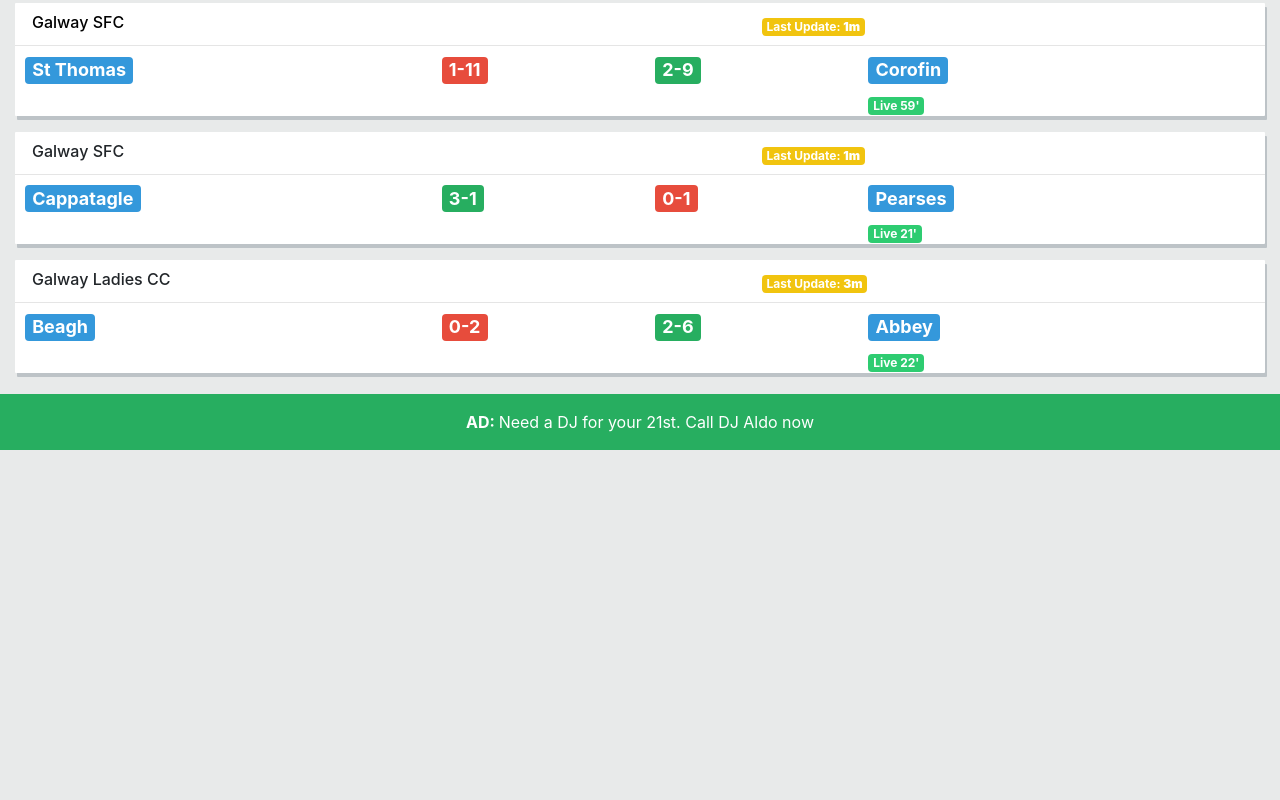
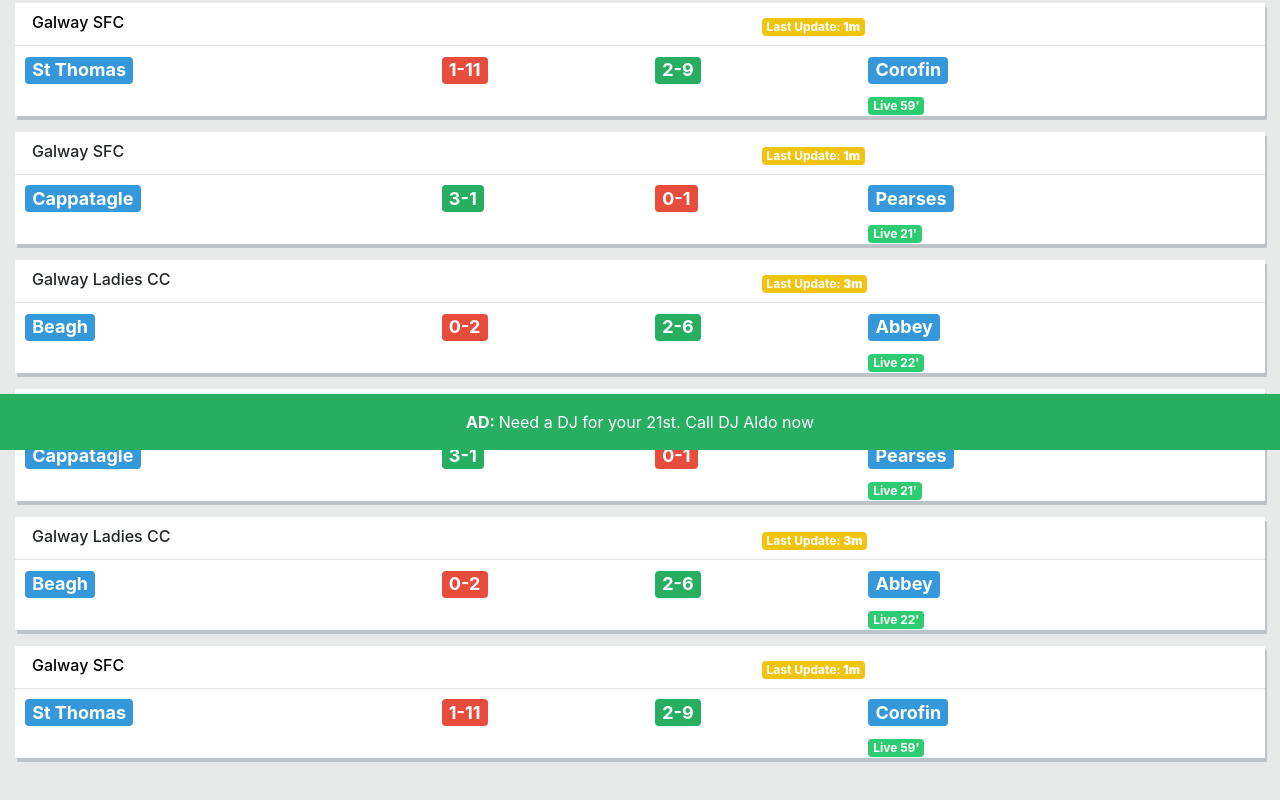
Before and after one commit to DiarmuidBeirne/GAASportsAppProto, a website: page index.html in a window 1280 px wide. Shown: the part 350-1150 px from the top of the page. Before the commit the page ends 800 px from the top, so only its background shows below. Drawn offline with Linux system fonts and the light colour scheme.

Commit message:
added more matches for video

```diff
--- a/index.html
+++ b/index.html
@@ -248,7 +248,126 @@
 		</div>
 	</div>
 </div>
+
+             <!-- Match 3 -->
+
+        <div class="match-container">
+	<div class="row top-row" >
+		<div class="col-7 league-name">
+			<h6 class="">
+				Galway SFC
+			</h6>
+		</div>
+		<div class="col-5">
+            <span class="badge badge-light update-badge">Last Update: <b>1m</b></span>
+		</div>
+	</div>
+            <hr>
+	<div class="row middle-r">
+		<div class="col-4">
+			 <h4><span class="badge badge-info home-team-name
+                 ">Cappatagle</span>
+		</div>
+		<div class="col-2">
+			 <h4><span class="badge badge-success winning-team-score ">3-1</span></h4>
+		</div>
+		<div class="col-2 ">
+            <h4><span class="badge badge-danger losing-team-score ">0-1</span></h4>
+		</div>
+		<div class="col-4">
+			 <h4><span class="badge badge-info away-team-name ">Pearses
+                 </span></h4>
+		</div>
+	</div>
+	<div class="row">
+		<div class="col-8">
+		</div>
+		<div class="col-4">
+			 <span class="badge badge-warning current-time-stamp">Live 21'</span>
+		</div>
+	</div>
+</div>
+            <!--End of match 3 -->
+
+            <!-- Match 4 -->
+
+        <div class="match-container">
+	<div class="row top-row" >
+		<div class="col-7 league-name">
+			<h6 class="">
+				Galway Ladies CC
+			</h6>
+		</div>
+		<div class="col-5">
+            <span class="badge badge-light update-badge">Last Update: <b>3m</b></span>
+		</div>
+	</div>
+            <hr>
+	<div class="row middle-r">
+		<div class="col-4">
+			 <h4><span class="badge badge-info home-team-name
+                 ">Beagh</span>
+		</div>
+		<div class="col-2">
+			 <h4><span class="badge badge-success losing-team-score ">0-2</span></h4>
+		</div>
+		<div class="col-2 ">
+            <h4><span class="badge badge-danger winning-team-score ">2-6</span></h4>
+		</div>
+		<div class="col-4">
+			 <h4><span class="badge badge-info away-team-name ">Abbey
+                 </span></h4>
+		</div>
+	</div>
+	<div class="row">
+		<div class="col-8">
+		</div>
+		<div class="col-4">
+			 <span class="badge badge-warning current-time-stamp">Live 22'</span>
+		</div>
+	</div>
+</div>
+
+
             <!--End of match 4 -->
+
+             <a href="/match_overview.html">
+        <div class="match-container">
+	<div class="row top-row" >
+		<div class="col-7 league-name">
+			<h6 class="">
+				Galway SFC
+			</h6>
+		</div>
+		<div class="col-5">
+            <span class="badge badge-light update-badge">Last Update: <b>1m</b></span>
+		</div>
+	</div>
+            <hr>
+	<div class="row middle-r">
+		<div class="col-4">
+			 <h4><span class="badge badge-info home-team-name
+                 ">St Thomas</span>
+		</div>
+		<div class="col-2">
+			 <h4><span class="badge badge-success losing-team-score ">1-11</span></h4>
+		</div>
+		<div class="col-2 ">
+            <h4><span class="badge badge-danger winning-team-score ">2-9</span></h4>
+		</div>
+		<div class="col-4">
+			 <h4><span class="badge badge-info away-team-name ">Corofin
+                 </span></h4>
+		</div>
+	</div>
+	<div class="row">
+		<div class="col-8">
+		</div>
+		<div class="col-4">
+			 <span class="badge badge-warning current-time-stamp">Live 59'</span>
+		</div>
+	</div>
+            </div></a>
 
 
 
```
